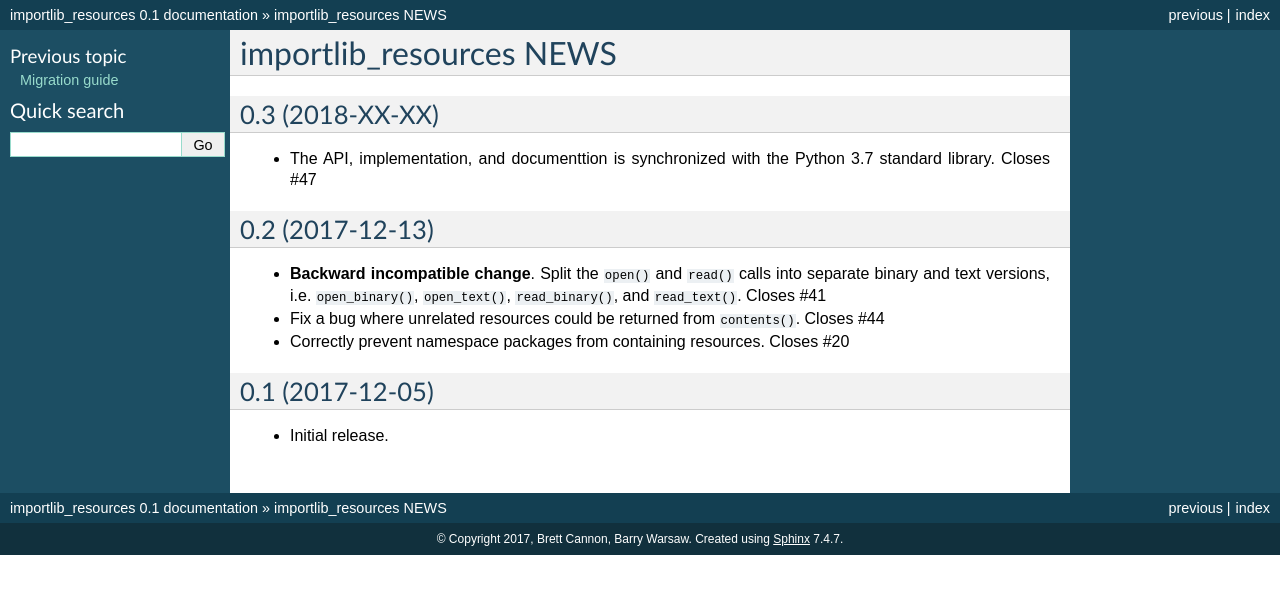
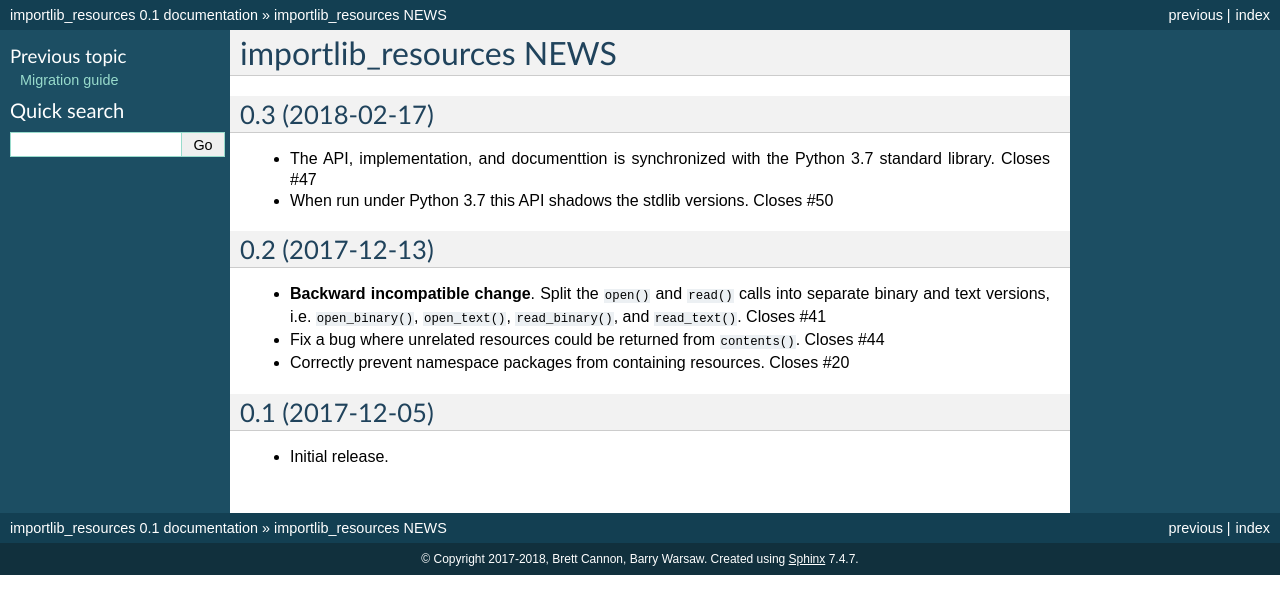
Before and after one commit to python/importlib_resources, a Sphinx documentation site: the page built from importlib_resources/docs/changelog.rst, in a window 1280 px wide. Shown: the top 614 px of the page. Built offline with Sphinx 7.4.7, drawn with Linux system fonts in a browser that asks for light colours.

Commit message:
Bump version numbers and copyright years for 0.3 release

```diff
--- a/importlib_resources/docs/changelog.rst
+++ b/importlib_resources/docs/changelog.rst
@@ -2,10 +2,11 @@
  importlib_resources NEWS
 ==========================
 
-0.3 (2018-XX-XX)
+0.3 (2018-02-17)
 ================
 * The API, implementation, and documenttion is synchronized with the Python
   3.7 standard library.  Closes #47
+* When run under Python 3.7 this API shadows the stdlib versions.  Closes #50
 
 
 0.2 (2017-12-13)
--- a/importlib_resources/docs/conf.py
+++ b/importlib_resources/docs/conf.py
@@ -53,7 +53,7 @@
 
 # General information about the project.
 project = 'importlib_resources'
-copyright = '2017, Brett Cannon, Barry Warsaw'
+copyright = '2017-2018, Brett Cannon, Barry Warsaw'
 author = 'Brett Cannon, Barry Warsaw'
 
 # The version info for the project you're documenting, acts as replacement for
--- a/setup.py
+++ b/setup.py
@@ -28,7 +28,7 @@
 {":python_version < '3'": ['pathlib2'], ":python_version < '3.5'": ['typing']}
 
 setup(name='importlib_resources',
-      version='0.2',
+      version='0.3',
       description='Read resources contained within a package.',
       author='Barry Warsaw',
       author_email='barry@python.org',
```
Also changed, not shown: 1 other file.
